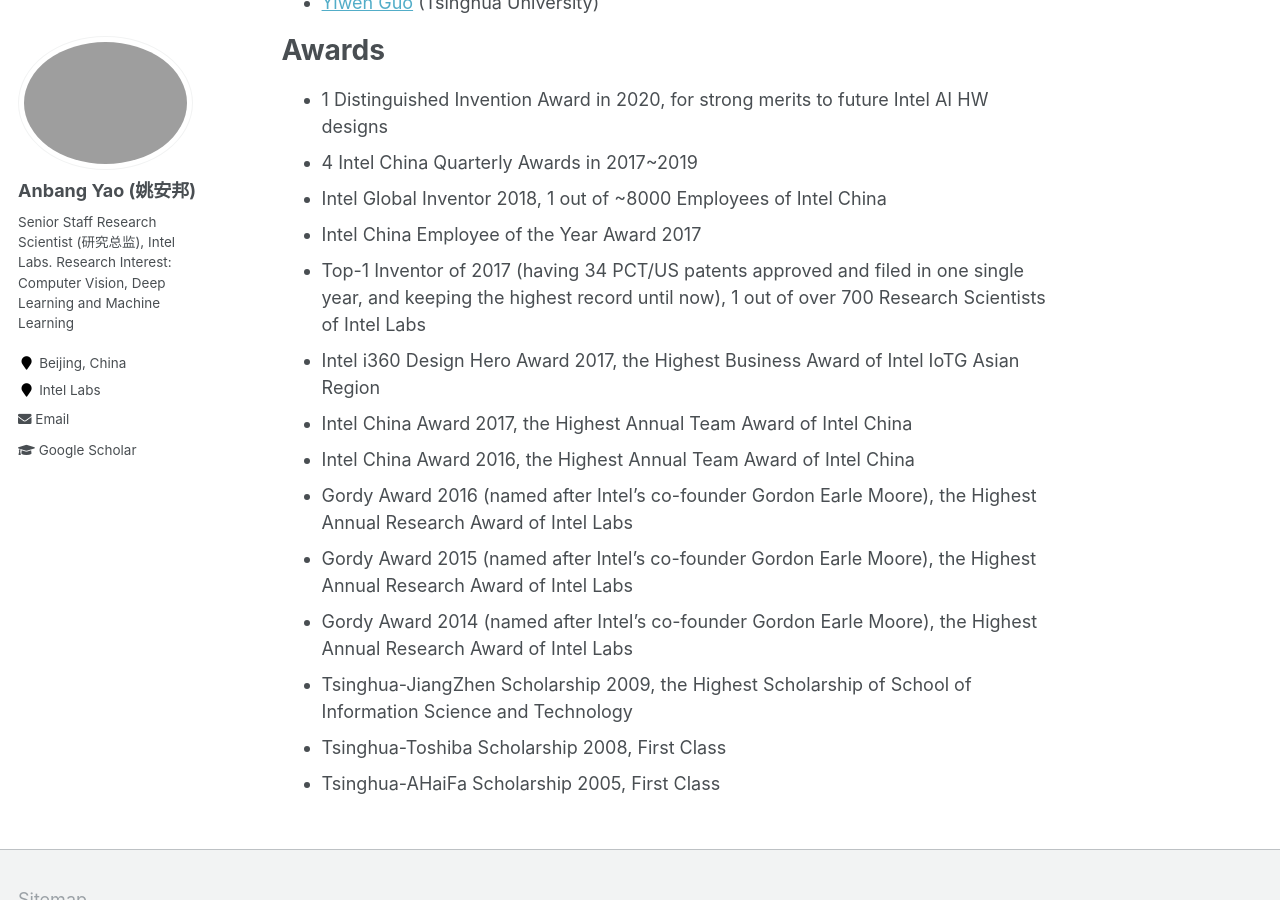
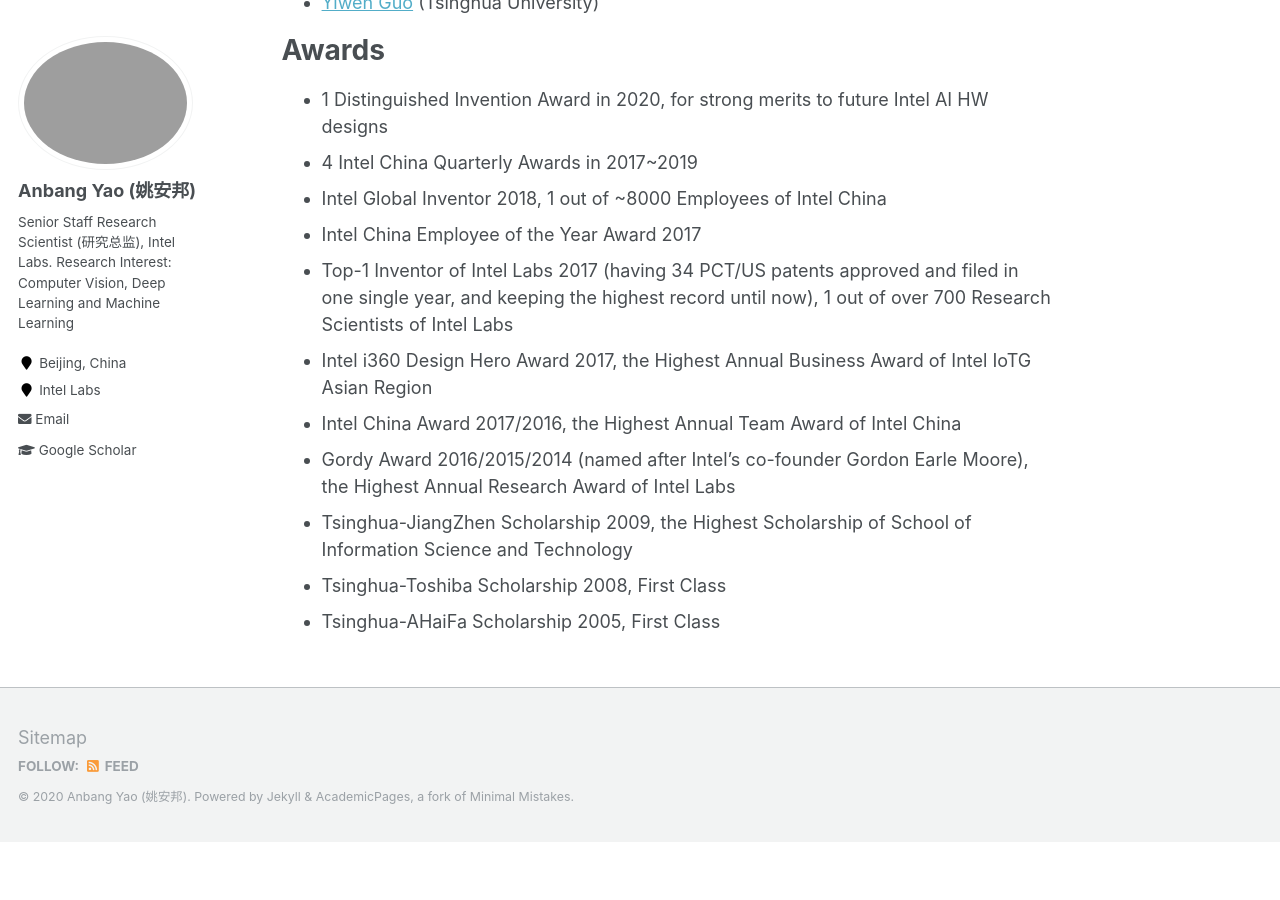
Before and after one commit to YaoAnbang/YaoAnbang.github.io, a Jekyll site: the page built from _pages/about.md, in a window 1280 px wide and 900 px high, scrolled down 4179 px. Built offline with Jekyll 4.4.1, drawn with Linux system fonts in a browser that asks for light colours; after the commit the page ends 5021 px from its top, so only the background shows below that.

Commit message:
Update about.md

```diff
--- a/_pages/about.md
+++ b/_pages/about.md
@@ -106,13 +106,10 @@
 + 4 Intel China Quarterly Awards in 2017~2019
 + Intel Global Inventor 2018, 1 out of ~8000 Employees of Intel China
 + Intel China Employee of the Year Award 2017
-+ Top-1 Inventor of 2017 (having 34 PCT/US patents approved and filed in one single year, and keeping the highest record until now), 1 out of over 700 Research Scientists of Intel Labs
-+ Intel i360 Design Hero Award 2017, the Highest Business Award of Intel IoTG Asian Region
-+ Intel China Award 2017, the Highest Annual Team Award of Intel China
-+ Intel China Award 2016, the Highest Annual Team Award of Intel China
-+ Gordy Award 2016 (named after Intel's co-founder Gordon Earle Moore), the Highest Annual Research Award of Intel Labs
-+ Gordy Award 2015 (named after Intel's co-founder Gordon Earle Moore), the Highest Annual Research Award of Intel Labs
-+ Gordy Award 2014 (named after Intel's co-founder Gordon Earle Moore), the Highest Annual Research Award of Intel Labs
++ Top-1 Inventor of Intel Labs 2017 (having 34 PCT/US patents approved and filed in one single year, and keeping the highest record until now), 1 out of over 700 Research Scientists of Intel Labs
++ Intel i360 Design Hero Award 2017, the Highest Annual Business Award of Intel IoTG Asian Region
++ Intel China Award 2017/2016, the Highest Annual Team Award of Intel China
++ Gordy Award 2016/2015/2014 (named after Intel's co-founder Gordon Earle Moore), the Highest Annual Research Award of Intel Labs
 + Tsinghua-JiangZhen Scholarship 2009, the Highest Scholarship of School of Information Science and Technology
 + Tsinghua-Toshiba Scholarship 2008, First Class
 + Tsinghua-AHaiFa Scholarship 2005, First Class
```
